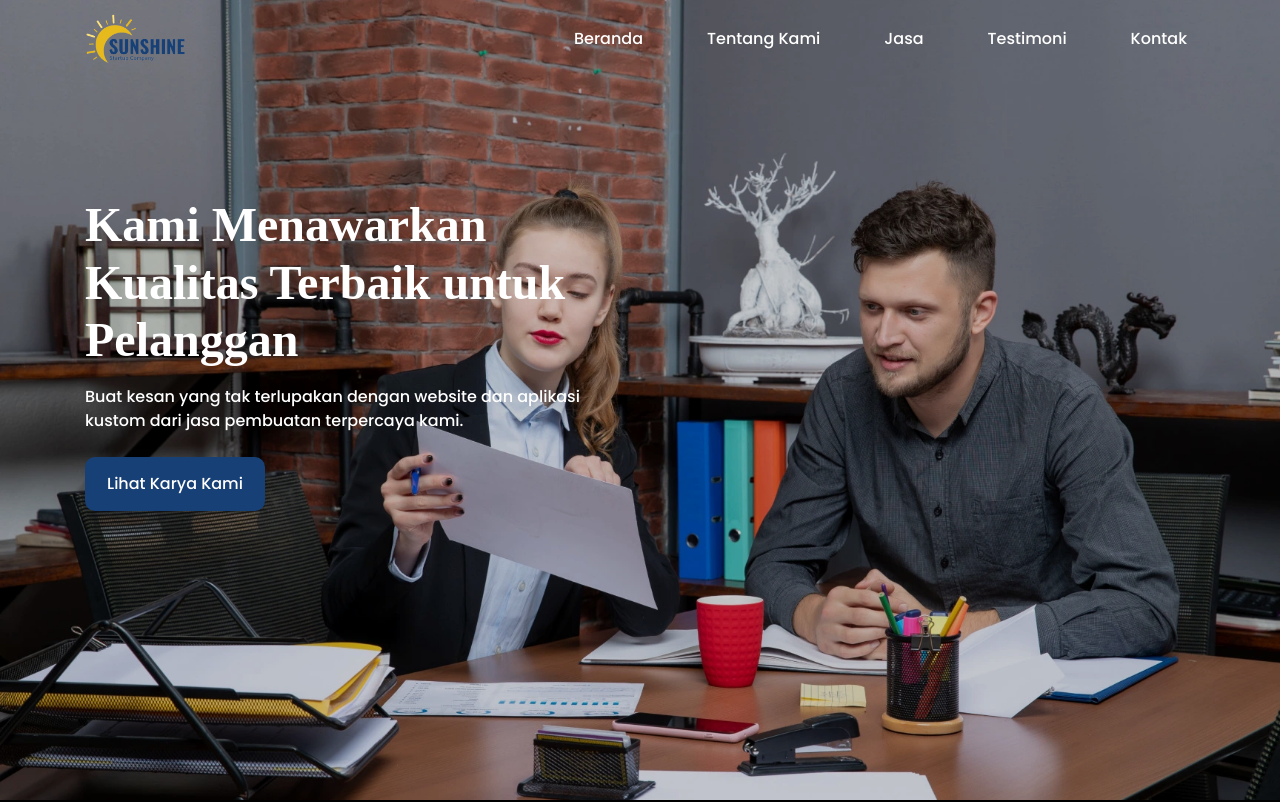
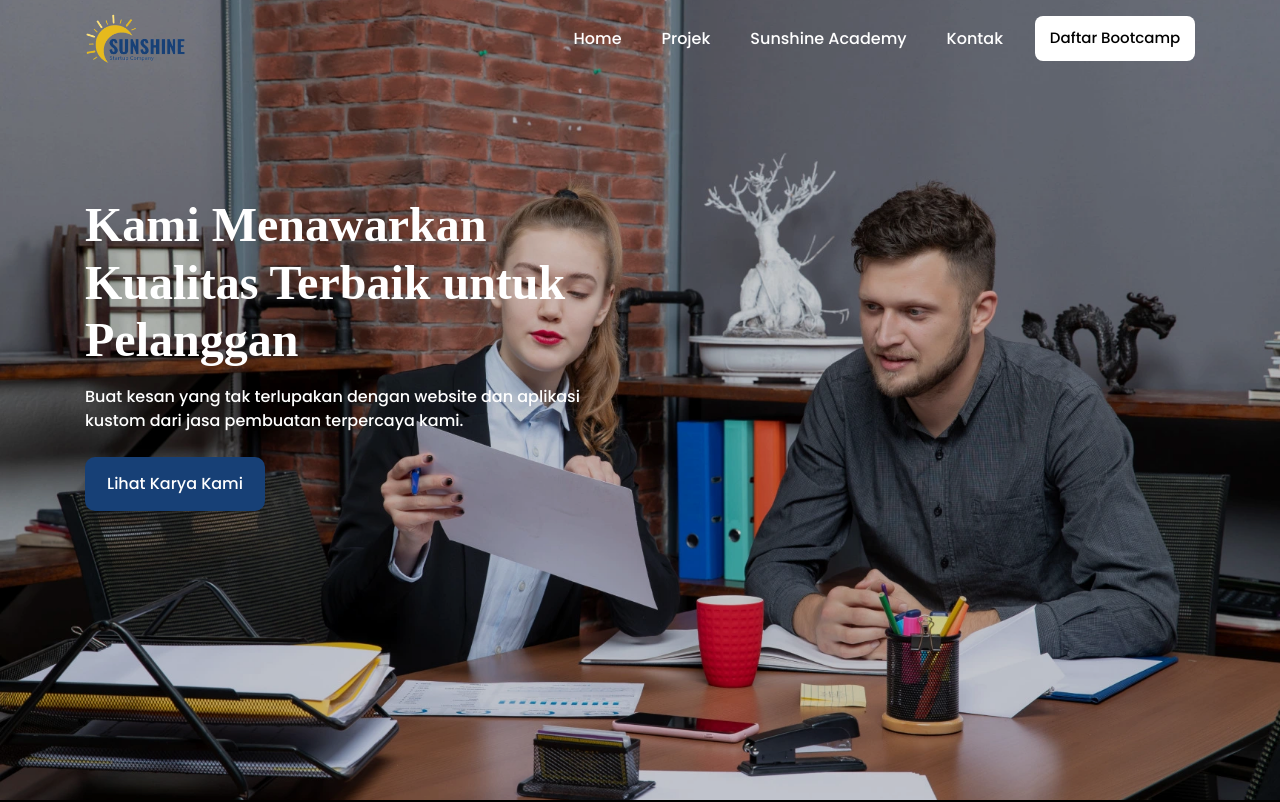
Before and after one commit to muamarzidan/SunshineService_Web, a plain HTML site: page index.html in a window 1280 px wide. Shown: the top 802 px of the page. Drawn offline with nearby package versions, Linux system fonts and the light colour scheme.

Commit message:
feat: adjust navbar

```diff
--- a/index.html
+++ b/index.html
@@ -33,22 +33,22 @@
                     aria-controls="navbarNav" aria-expanded="false" aria-label="Toggle navigation">
                     <span class="navbar-toggler-icon"></span>
                 </button>
-                <div class="collapse navbar-collapse" id="navbarNav">
-                    <ul class="navbar-nav ml-auto">
-                        <li class="nav-item mr-5">
-                            <a class="nav-link text-white" href="#">Beranda</a>
+                <div class="collapse navbar-collapse" >
+                    <ul class="navbar-nav ml-auto" id="navbarNavigation">
+                        <li class="nav-item mr-4">
+                            <a class="nav-link text-white" href="#">Home</a>
                         </li>
-                        <li class="nav-item mr-5">
-                            <a class="nav-link text-white" href="#about">Tentang Kami</a>
+                        <li class="nav-item mr-4">
+                            <a class="nav-link text-white" href="">Projek</a>
                         </li>
-                        <li class="nav-item mr-5">
-                            <a class="nav-link text-white" href="#service">Jasa</a>
+                        <li class="nav-item mr-4">
+                            <a class="nav-link text-white" href="">Sunshine Academy</a>
                         </li>
-                        <li class="nav-item mr-5">
-                            <a class="nav-link text-white" href="#testimoni">Testimoni</a>
+                        <li class="nav-item mr-4">
+                            <a class="nav-link text-white" href="#contact">Kontak</a>
                         </li>
-                        <li class="nav-item">
-                            <a class="nav-link text-white" href="#contact">Kontak</a>
+                        <li id="button-daftar" class="nav-item text-center">
+                            <a class="nav-link" href="">Daftar Bootcamp</a>
                         </li>
                     </ul>
                 </div>
--- a/main.js
+++ b/main.js
@@ -2,7 +2,7 @@ document.addEventListener('DOMContentLoaded', function () {
     var navbar = document.querySelector('.navbar');
 
     window.addEventListener('scroll', function () {
-        if (window.scrollY > 550) {
+        if (window.scrollY > 750) {
             navbar.classList.add('scrolled');
             navbar.classList.add('shadow-on-scroll');
         } else {
@@ -11,6 +11,30 @@ document.addEventListener('DOMContentLoaded', function () {
         }
     });
 });
+
+window.addEventListener('scroll', function() {
+    var buttonDaftarLink = document.querySelector('#button-daftar a');
+    var scrollPosition = window.scrollY;
+
+    if (scrollPosition > 750) {
+        buttonDaftarLink.style.color = '#ffffff';
+    } else {
+        buttonDaftarLink.style.color = '#000000';
+    }
+});
+
+window.addEventListener('scroll', function() {
+    var buttonDaftar = document.getElementById('button-daftar');
+    var buttonDaftarLink = document.querySelector('#button-daftar a');
+    var scrollPosition = window.scrollY;
+
+    if (scrollPosition > 750) {
+        buttonDaftar.style.backgroundColor = '#000000';
+    } else {
+        buttonDaftar.style.backgroundColor = '#ffffff';
+    }
+});
+
 
 function updateIconSizeFooter() {
     const width = window.innerWidth || document.documentElement.clientWidth;
--- a/style.css
+++ b/style.css
@@ -62,6 +62,28 @@ body::before {
 
 .navbar-light.scrolled .navbar-nav .nav-link {
     color: #1E1E1E !important;
+}
+
+.navbar #navbarNavigation .nav-item {
+    display: flex;
+    justify-content: center;
+    align-items: center;
+    height: 45px;
+}
+
+.navbar #button-daftar {
+    width: 160px;
+    background-color: #ffffff;
+    border-radius: 8px;
+    -webkit-border-radius: 8px;
+    -moz-border-radius: 8px;
+    -ms-border-radius: 8px;
+    -o-border-radius: 8px;
+}
+
+.navbar #button-daftar a {
+    font-size: 15px;
+    color: #000000;
 }
 
 @media (max-width: 576px) {
```
